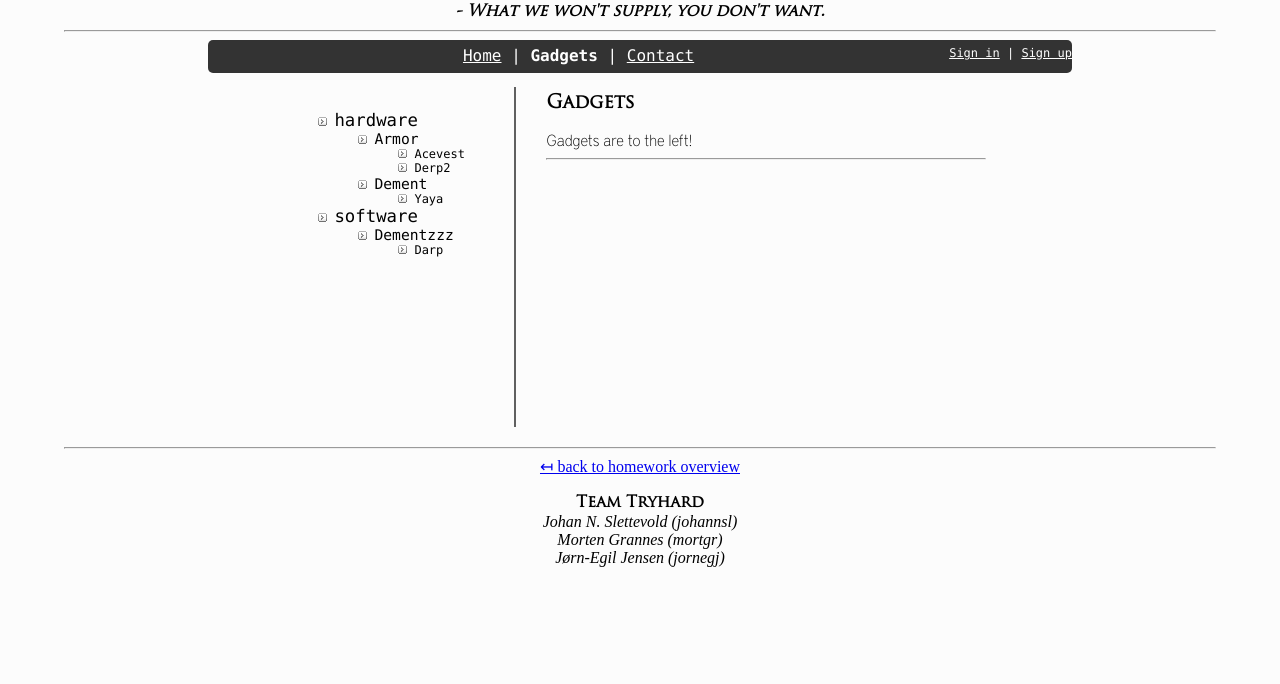
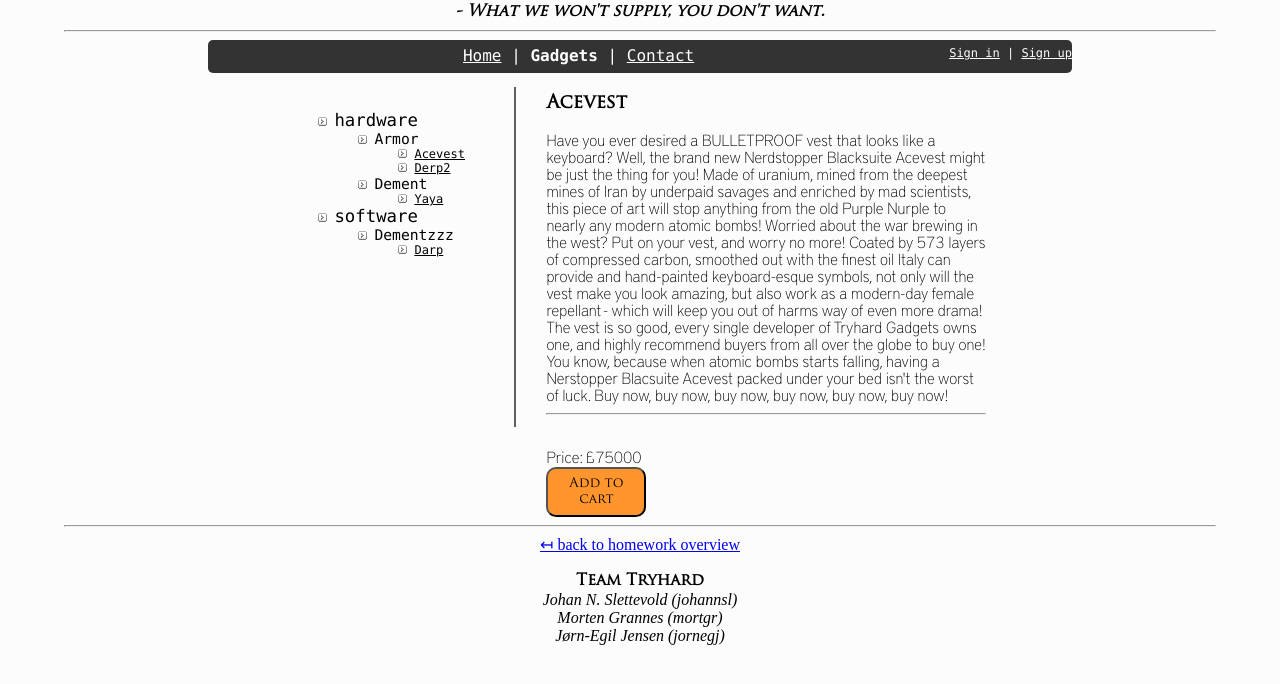
Before and after one commit to johannsl/tryhardgadgets, a plain HTML site: page gadgets.html in a window 1280 px wide. Both pictures are taken after a click on the link "Acevest". Shown: the part 108-792 px from the top of the page. Drawn offline with Linux system fonts and the light colour scheme.

Commit message:
Working gadgets.html/.js/.xml

```diff
--- a/gadgets.html
+++ b/gadgets.html
@@ -31,7 +31,7 @@
         <div id="gadget_separator"> </div>
 
         <div id="gadget_content">
-            <h3><output id="gadgets_title>">Gadgets</output></h3>
+            <output id="gadgets_title"></output>
             <output id="gadget_description">Gadgets are to the left!</output>
             <hr>
             <div id="gadget_shopper">
--- a/gadgets.js
+++ b/gadgets.js
@@ -33,16 +33,11 @@ var fillGadget=function(gadget){
 
     for(i=0;i< g.length;i++){
         if(gadget.innerHTML==g[i].children[0].innerHTML){
-            gTitle.value=g[i].children[0].innerHTML;
-            gDescr.value=g[i].children[1].innerHTML;
-            gPrice.value="Price: &pound;"+g[i].children[2].innerHTML+"<br><button value='Add to cart'>Add to cart</button>"
+            gTitle.innerHTML="<h3>"+g[i].children[0].innerHTML+"</h3>";
+            gDescr.innerHTML=g[i].children[1].innerHTML;
+            gPrice.innerHTML="Price: &pound;"+g[i].children[2].innerHTML+"<br><button value='Add to cart'>Add to cart</button>"
         }
     }
-
-    /*
-     Price: &pound;74.999,90<br>
-     <button value="Add to cart">Add to cart</button>
-     */
 };
 
 var printGadgets=function(e){
--- a/style.css
+++ b/style.css
@@ -86,6 +86,8 @@ nav#nav_gadgets ul.l2{
 
 nav#nav_gadgets ul.l3{
     font-size: 9pt;
+    text-decoration: underline;
+    cursor: pointer;
 }
 
 
```
